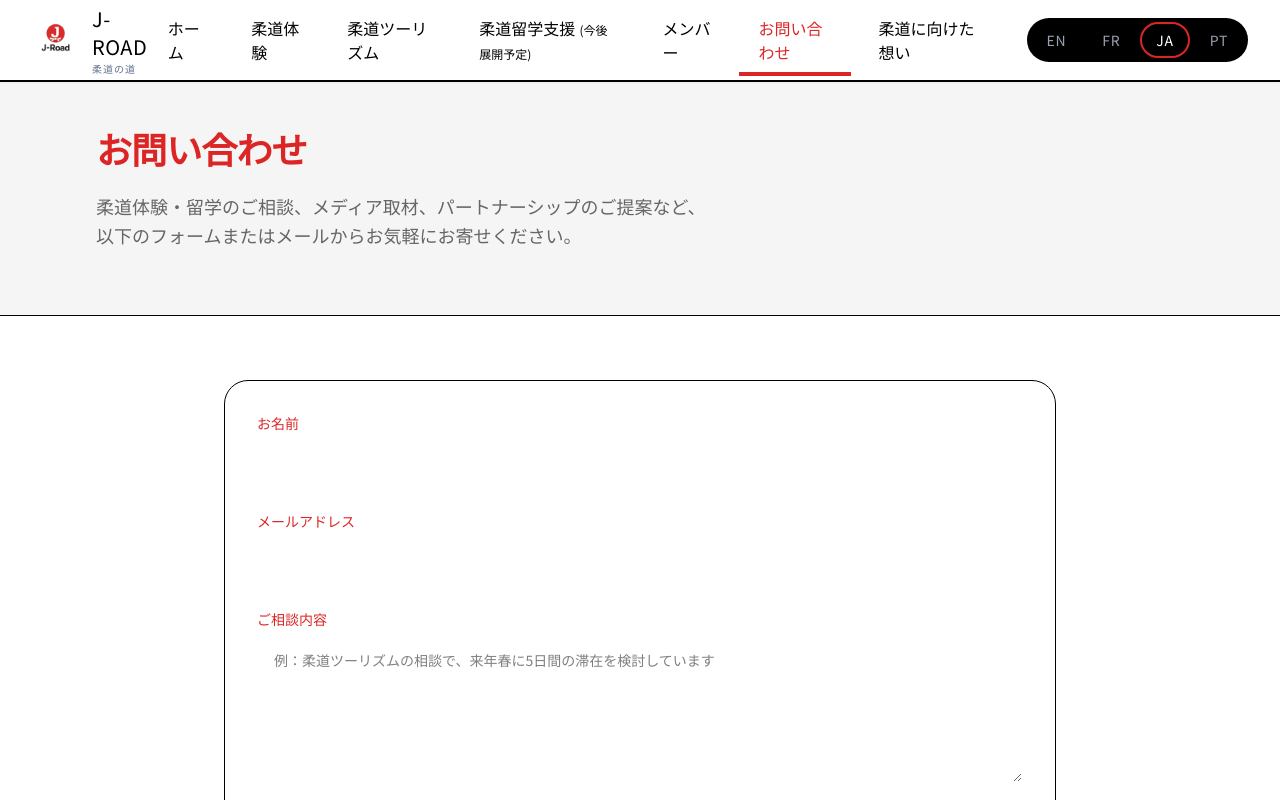
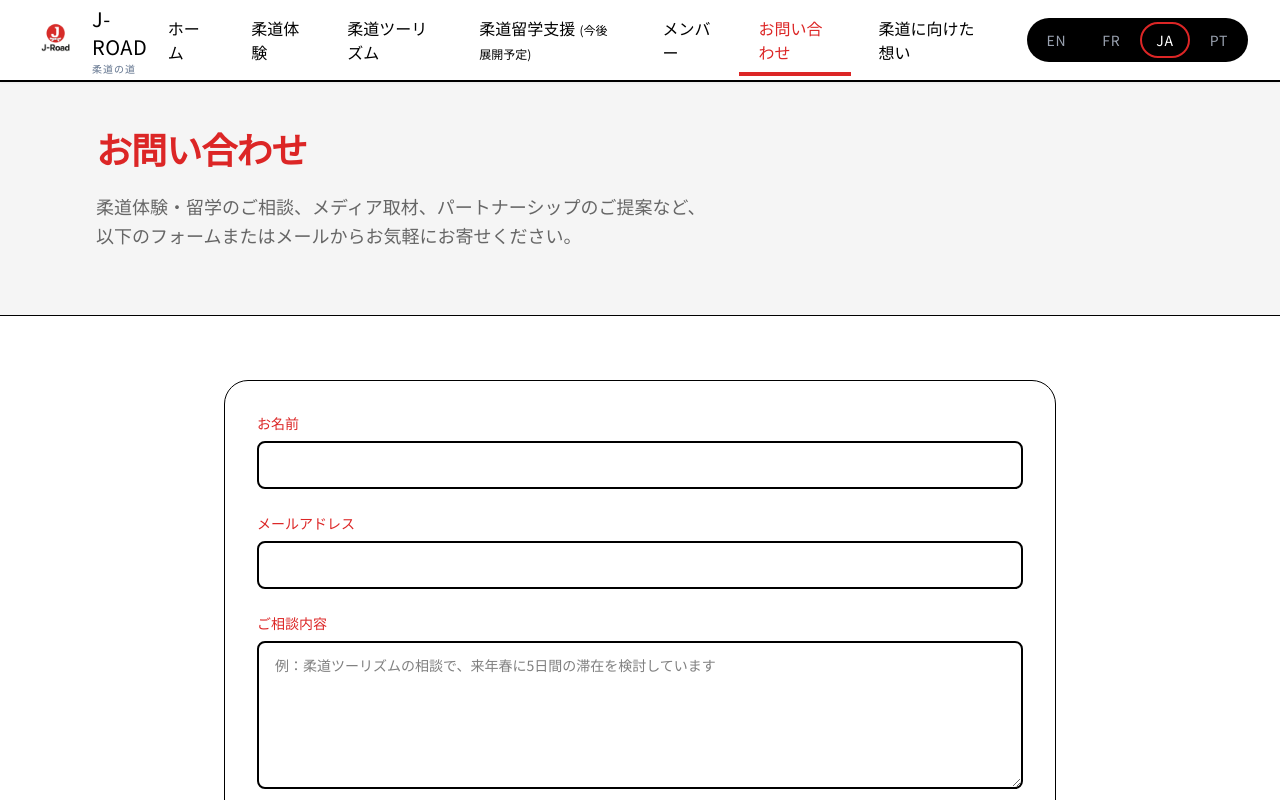
Before and after one commit to bveme23/bren_jroad, a Next.js app: page /contact in a window 1280 px wide. Shown: the top 800 px of the page. Built offline with nearby package versions, Linux system fonts and the light colour scheme.

Commit message:
change outline

```diff
--- a/src/app/contact/page.tsx
+++ b/src/app/contact/page.tsx
@@ -29,7 +29,7 @@ export default function ContactPage() {
                   name="name"
                   type="text"
                   required
-                  className="mt-2 w-full rounded-lg border border-input px-4 py-3 text-sm focus:border-primary focus:outline-none bg-background"
+                  className="mt-2 w-full rounded-lg border-2 border-black px-4 py-3 text-sm focus:border-primary focus:outline-none bg-background"
                 />
               </div>
               <div>
@@ -41,7 +41,7 @@ export default function ContactPage() {
                   name="email"
                   type="email"
                   required
-                  className="mt-2 w-full rounded-lg border border-input px-4 py-3 text-sm focus:border-primary focus:outline-none bg-background"
+                  className="mt-2 w-full rounded-lg border-2 border-black px-4 py-3 text-sm focus:border-primary focus:outline-none bg-background"
                 />
               </div>
               <div>
@@ -53,7 +53,7 @@ export default function ContactPage() {
                   name="request"
                   rows={6}
                   placeholder="例：柔道ツーリズムの相談で、来年春に5日間の滞在を検討しています"
-                  className="mt-2 w-full rounded-lg border border-input px-4 py-3 text-sm focus:border-primary focus:outline-none bg-background"
+                  className="mt-2 w-full rounded-lg border-2 border-black px-4 py-3 text-sm focus:border-primary focus:outline-none bg-background"
                   required
                 />
               </div>
```
